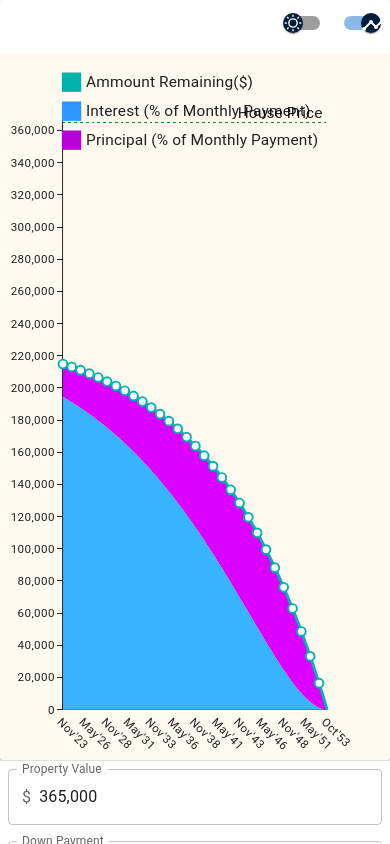
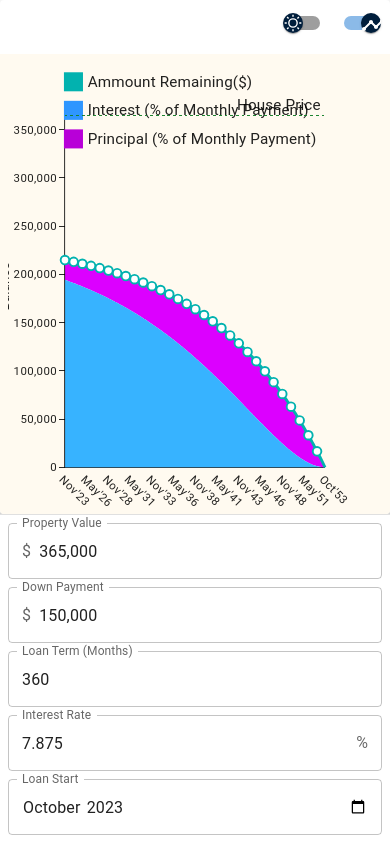
Before and after one commit to fozbstudios/mortgagePayoff, a React (Vite) app: page / in a window 390 px wide. Built offline with nearby package versions, Linux system fonts and the light colour scheme.

Commit message:
controls fully visible on mobile

```diff
--- a/src/App.tsx
+++ b/src/App.tsx
@@ -67,7 +67,7 @@ const overallError=errors.find(element=>element.bad)
       }),
     [darkMode],
   );
-  const drawerPercent = '10%'
+  const drawerPercent = portrait?'330px':'208px'
   let cardContent=<></>
   console.log(overallError)
   if (overallError===undefined) {
@@ -108,7 +108,7 @@ const overallError=errors.find(element=>element.bad)
           variant="persistent"
           open={true}
         >
-          <Grid container spacing={2} padding={1} >
+          <Grid container justifyContent='space-evenly' spacing={1} padding={1} >
             <MortgageParam label= 'Property Value' error={propertyValueError} value={propertyValue} dataType='$' setValue={setpropertyValue}  overallError={overallError}/>
             <MortgageParam label='Down Payment' value={downPaymentDollars} error={downPaymentError} dataType='$' setValue={setDownPaymentDollars}  overallError={overallError}/>
             <MortgageParam label='Loan Term (Months)' value={loanTermMonths} dataType='' setValue={setloanTermMonths}  error={loanTermMonthsError} overallError={overallError}/>
```
